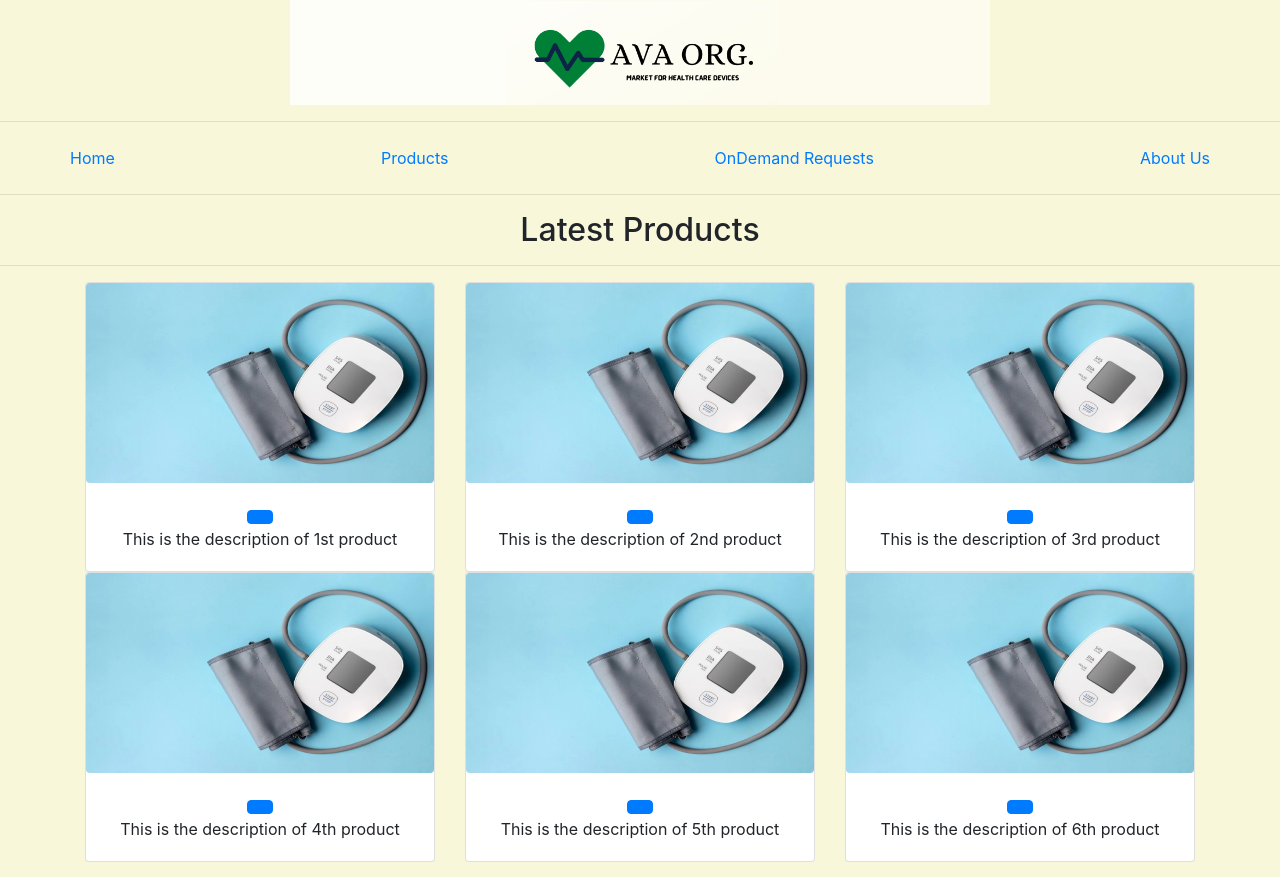
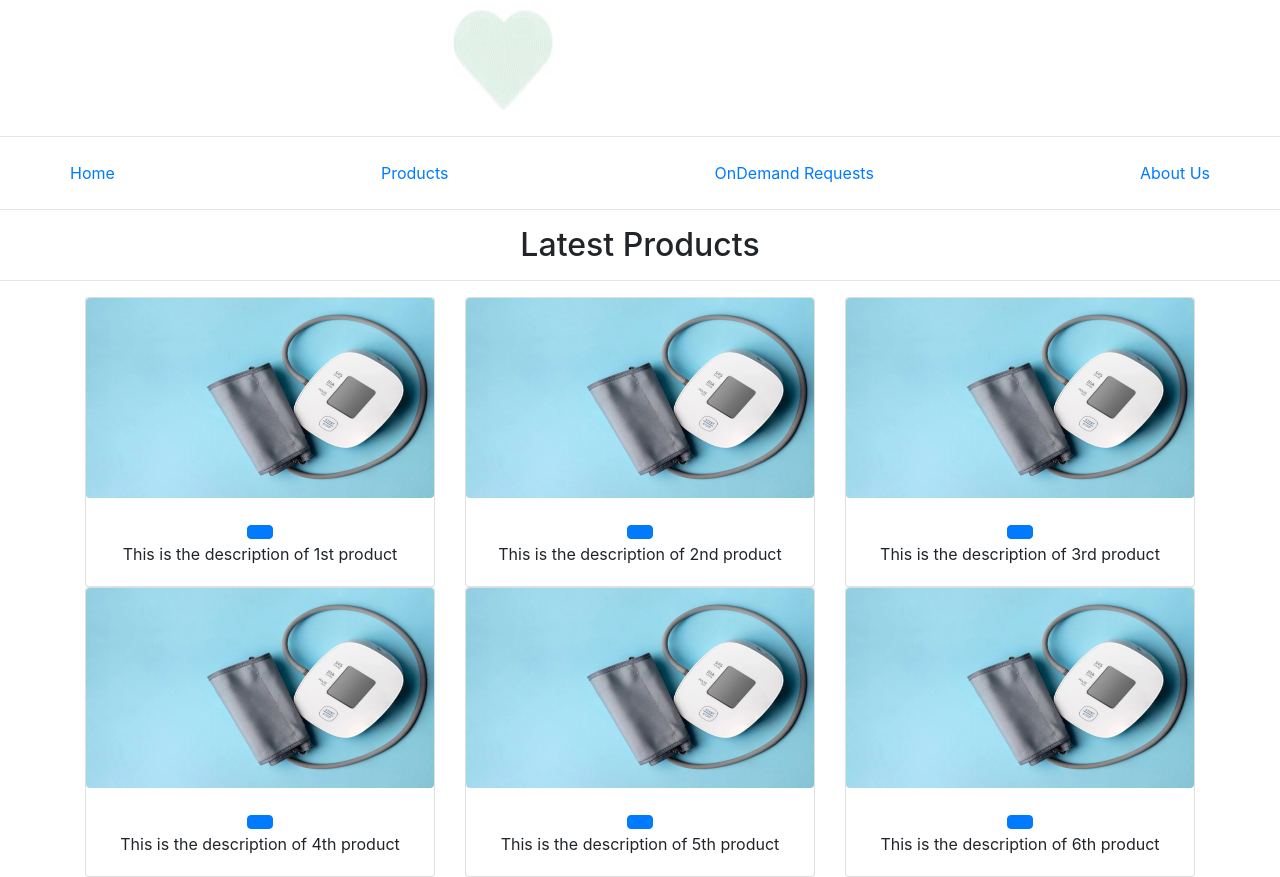
Before and after one commit to Anirudh-Chandran/B9CY100_2223_APT_10626568_10632013_10547037, a Flask app: template Python_Code/templates/h.html in a window 1280 px wide. Run offline with Flask 2, Linux system fonts and the light colour scheme; the template is opened without the code that fills it, so the values that code supplies are empty.

Commit message:
Update h.html

```diff
--- a/Python_Code/templates/h.html
+++ b/Python_Code/templates/h.html
@@ -8,9 +8,9 @@
 <link href="../static/css/bootstrap-4.4.1.css" rel="stylesheet">
 </head>
 
-<body style="background-color: #F8F7DA">
+<body>
 
-<center><a href="h.html"><img src="../static/images/AVA_Logo.png" alt="AVA" width="700" class="center"></a></center>
+<center><a href="h.html"><img src="../static/images/logo_3.gif" alt="AVA" width="500" height= "120" class="center"></a></center>
 <hr>
 	<nav class="navbar navbar-expand">
 	<div class="container">
```
